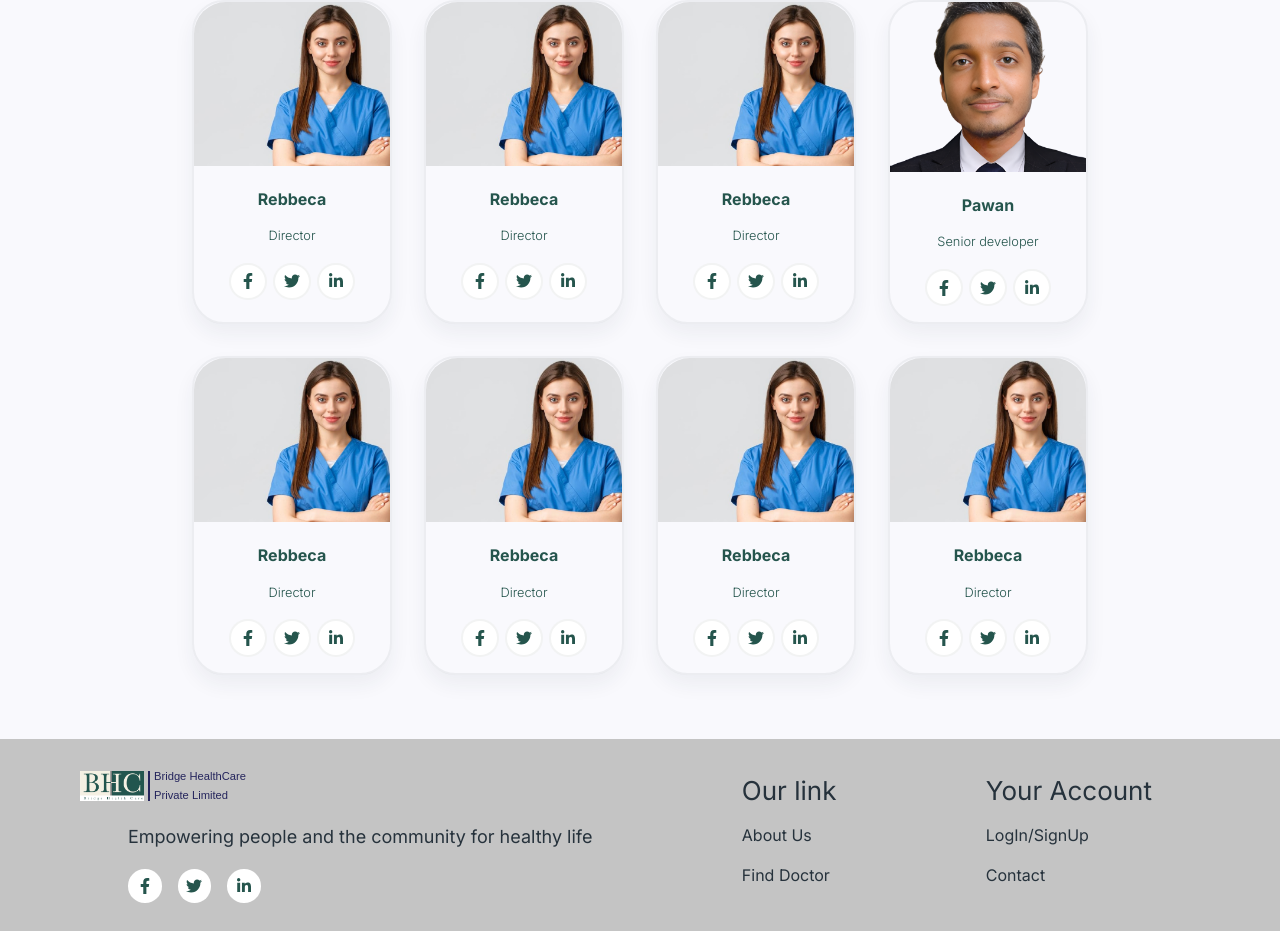
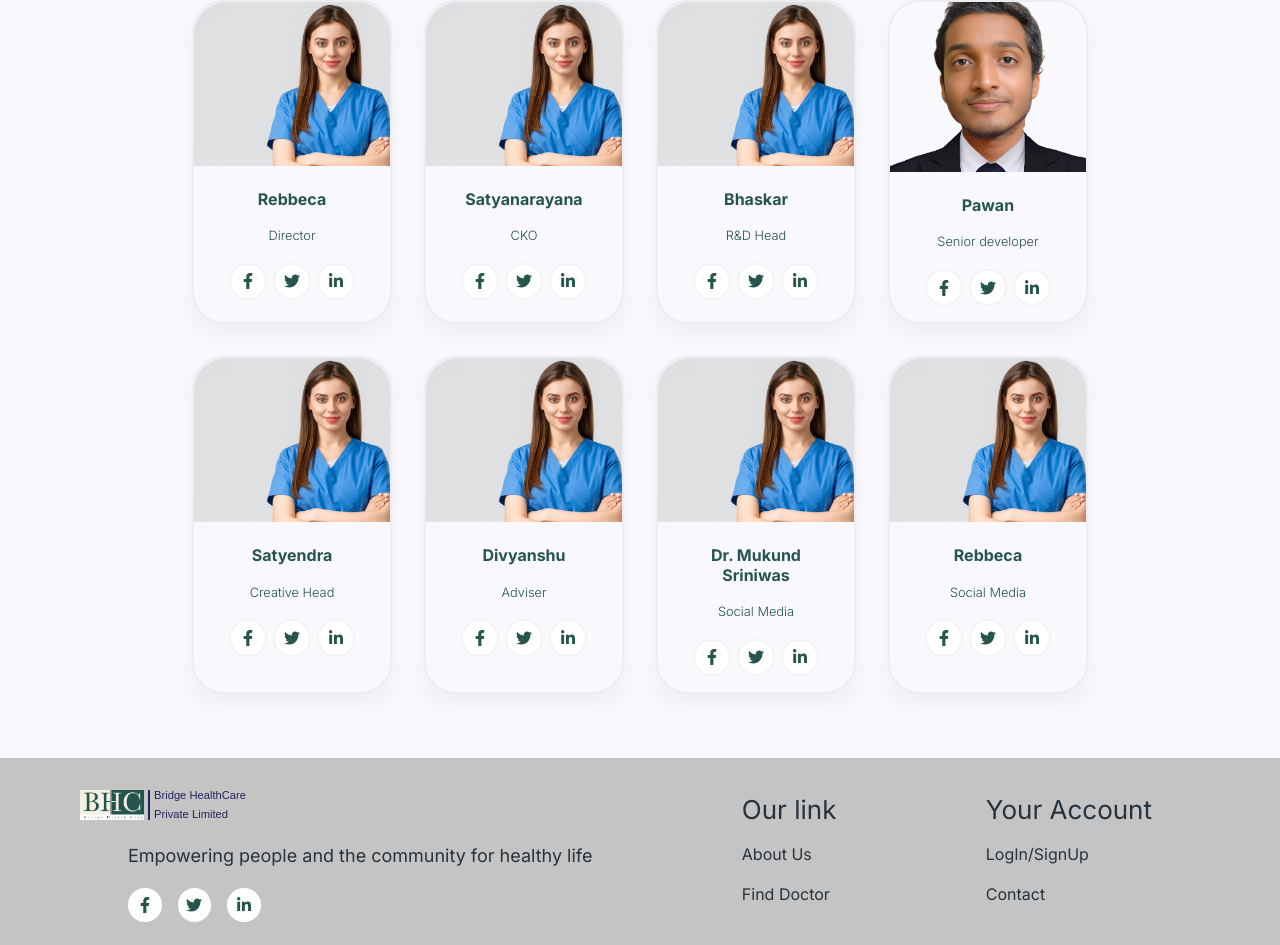
Before and after one commit to Kamya123/BHC-Main-Website, a React (Create React App) app: page /team in a window 1280 px wide. Shown: the part 1331-2276 px from the top of the page. Built offline with nearby package versions, Linux system fonts and the light colour scheme; a web font is replaced by a local one.

Commit message:
updated changes done

```diff
--- a/src/components/teamMembersCards/TeamMembersCards.jsx
+++ b/src/components/teamMembersCards/TeamMembersCards.jsx
@@ -15,7 +15,7 @@ const TeamMembersCards = () => {
                         return (
                             <Cards className="teamMemberCards_cards" key={id} >
                                 <span> {image} </span>
-                                <div className="card_inner_content">
+                                <div className="card_inner_content team_members_details">
                                     <h4 className='font-bold'> {name} </h4>
                                     <small> {desig} </small>
                                 </div>
--- a/src/data.js
+++ b/src/data.js
@@ -82,37 +82,37 @@ export const serviceCards = [
     {
         id: 1,
         image: <img src={img1} /> ,
-        title: "Individuals",
+        title: "TDM Services",
         info: "Lorem Ipsum is simply dummy text of the printing typesetting psum has been the industry."
     },
     {
         id: 2,
         image: <img src={img2} /> ,
-        title: "Employers",
+        title: "App Services",
         info: "Lorem Ipsum is simply dummy text of the printing typesetting psum has been the industry."
     },
     {
         id: 3,
         image: <img src={img3} /> ,
-        title: "Health Plans",
+        title: "Integrated Services",
         info: "Lorem Ipsum is simply dummy text of the printing typesetting psum has been the industry."
     },
     {
         id: 4,
         image: <img src={img4} /> ,
-        title: "Hospitals And Health Systems",
+        title: "UHI",
         info: "Lorem Ipsum is simply dummy text of the printing typesetting psum has been the industry."
     },
     {
         id: 5,
         image: <img src={img5} /> ,
-        title: "Healthcare Centers",
+        title: "Data Analytics",
         info: "Lorem Ipsum is simply dummy text of the printing typesetting psum has been the industry."
     },
     {
         id: 6,
         image: <img src={img6} /> ,
-        title: "Nursing Homes",
+        title: "Med-Cloud",
         info: "Lorem Ipsum is simply dummy text of the printing typesetting psum has been the industry."
     }
 ]
@@ -152,14 +152,14 @@ export const teamMembers = [
     {
         id: 2,
         image: <img src={Image} alt='Images Team_Member' /> ,
-        name: "Rebbeca",
-        desig: "Director"
+        name: "Satyanarayana",
+        desig: "CKO"
     },
     {
         id: 3,
         image: <img src={Image} alt='Images Team_Member' /> ,
-        name: "Rebbeca",
-        desig: "Director"
+        name: "Bhaskar",
+        desig: "R&D Head"
     },
     {
         id: 4,
@@ -170,26 +170,26 @@ export const teamMembers = [
     {
         id: 5,
         image: <img src={Image} alt='Images Team_Member' /> ,
-        name: "Rebbeca",
-        desig: "Director"
+        name: "Satyendra",
+        desig: "Creative Head"
     },
     {
         id: 6,
         image: <img src={Image} alt='Images Team_Member' /> ,
-        name: "Rebbeca",
-        desig: "Director"
+        name: "Divyanshu",
+        desig: "Adviser"
     },
     {
         id: 7,
         image: <img src={Image} alt='Images Team_Member' /> ,
-        name: "Rebbeca",
-        desig: "Director"
+        name: "Dr. Mukund Sriniwas",
+        desig: "Social Media"
     },
     {
         id: 8,
         image: <img src={Image} alt='Images Team_Member' /> ,
         name: "Rebbeca",
-        desig: "Director"
+        desig: "Social Media"
     }
 ]
 
--- a/src/pages/docBox/DocBox.jsx
+++ b/src/pages/docBox/DocBox.jsx
@@ -67,12 +67,12 @@ const DocBox = () => {
             </div>
             <div className="card card_care flex flex-col items-center space-y-4">
               <img src={Care_Img} alt="Care Image" />
-              <h3 className="text-2xl">Family Care</h3>
+              <h3 className="text-2xl">Urgent Care</h3>
               <p className="text-sm leading-7 text-center">Lorem ipsum dolor sit amet, consectetur adipiscing elit, sed do eiusmod tempor incididunt ut labore et dolore.</p>
             </div>
             <div className="card card_care flex flex-col items-center space-y-4">
               <img src={Care_Img} alt="Care Image" />
-              <h3 className="text-2xl">Family Care</h3>
+              <h3 className="text-2xl">Regular Care</h3>
               <p className="text-sm leading-7 text-center">Lorem ipsum dolor sit amet, consectetur adipiscing elit, sed do eiusmod tempor incididunt ut labore et dolore.</p>
             </div>
           </div>
--- a/src/pages/home/Home.jsx
+++ b/src/pages/home/Home.jsx
@@ -37,7 +37,7 @@ const Home = () => {
         <img src={quality_health} alt="" />
         <div className="quality_health_contents">
           <h3 className='font-bold'>Quality Healthcare Starts With Quality</h3>
-          <p>Lorem ipsum dolor sit amet consectetur adipisicing elit. Natus voluptates, odio incidunt iusto eum non, laudantium consequatur alias deleniti iste perferendis recusandae, deserunt dolore corrupti dolores. Quia voluptas aperiam nihil magnam dolor, pariatur, dolorum possimus nemo totam nisi autem esse omnis soluta? Veritatis animi illo dicta, fugit nostrum quo possimus.</p>
+          <p>We are working on the development of Tele-diagnostic devices that allow patients to receive remote consultations and diagnoses from nearby pharmacies and clinics. This significantly reduces the need for long-distance travel and improves access to quality care for rural and semi-urban populations. This will ensure that patients receive the treatments they need in a timely manner.</p>
           <button className='home_page_btn font-bold text-base'> READ MORE </button>
         </div>
       </section>
@@ -66,9 +66,9 @@ const Home = () => {
         <div className="doctor_online_container container flex">
           <img src={meet_doctor} alt="" />
           <div className="meet_doctor_contents">
-            <h3 className='font-bold'>Meet a doctor online</h3>
+            <h3 className='font-bold'>Meet our Customercare</h3>
             <p>Lorem ipsum dolor sit amet, consectetur adipisicing elit. Repellendus perspiciatis nam amet? Voluptas commodi perferendis, ipsa veniam inventore voluptatum consectetur vero quia, laboriosam doloribus accusantium, rem dolores tempore recusandae esse.</p>
-            <button className='home_page_btn font-bold text-base'> READ MORE </button>
+            <button className='home_page_btn font-bold text-base'> WATCH THE VIDEO </button>
           </div>
         </div>
       </section>
--- a/src/pages/home/home.css
+++ b/src/pages/home/home.css
@@ -91,7 +91,7 @@ h2 span {
 
 .quality_health_contents h3 {
     font-size: 36px;
-    line-height: 56px;
+    margin-bottom: 1rem;
     color: #26323C;
 }
 
@@ -163,7 +163,7 @@ h2 span {
 
 .meet_doctor_contents h3 {
     font-size: 36px;
-    line-height: 56px;
+    margin-bottom: 1rem;
     color: #26323C;
 }
 
--- a/src/pages/team/team.css
+++ b/src/pages/team/team.css
@@ -30,6 +30,10 @@
     font-weight: 400;
     line-height: 33px;
     margin-bottom: 2rem;
+}
+
+.team_members_details {
+    padding: 0 1rem;
 }
 
 .card_inner_content > small {
```
